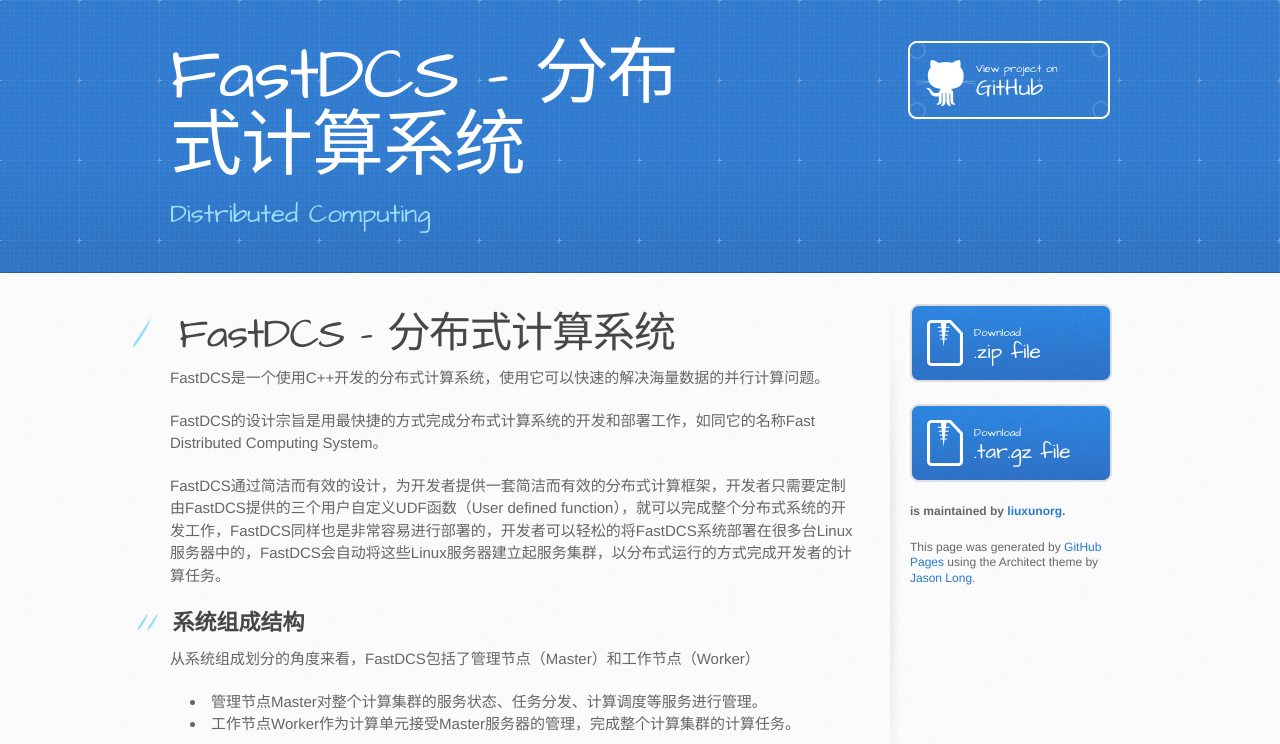
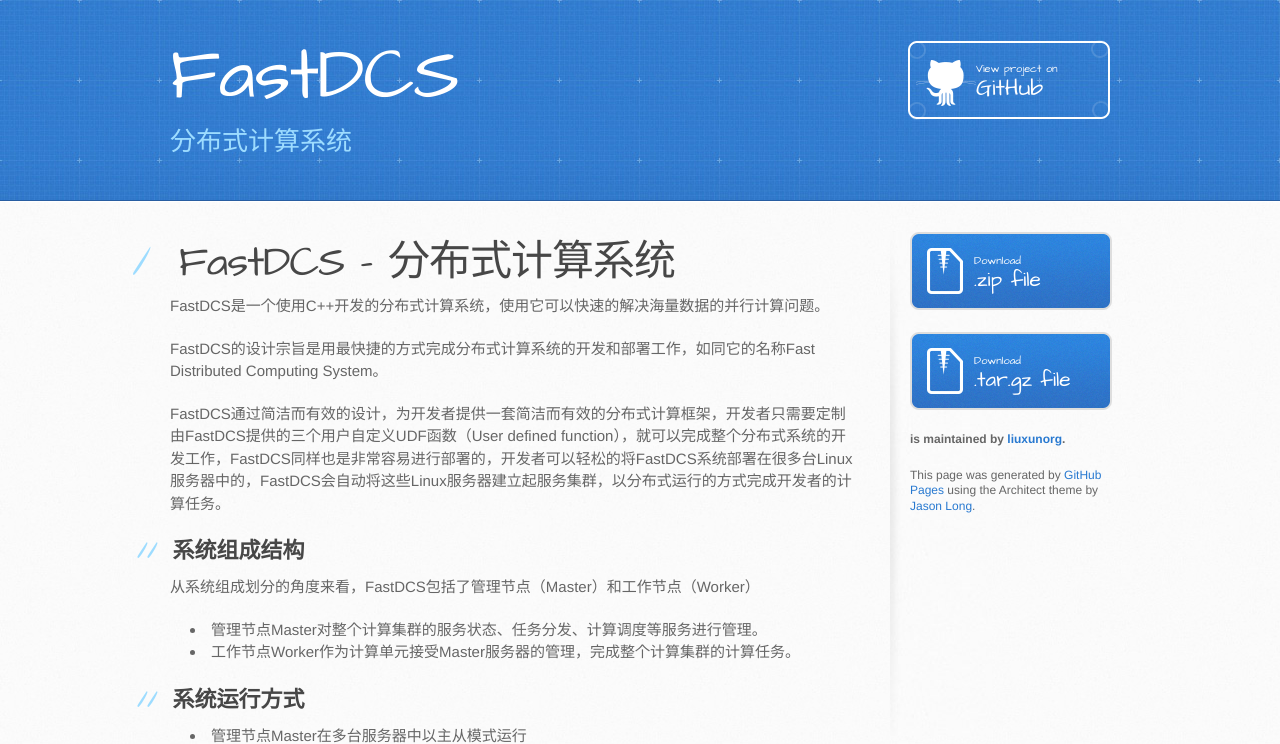
Before and after one commit to xunliu/FastDCS, a plain HTML site: page index.html in a window 1280 px wide. Shown: the top 744 px of the page. Drawn offline with Linux system fonts and the light colour scheme.

```diff
--- a/index.html
+++ b/index.html
@@ -13,14 +13,14 @@
     <script src="//html5shiv.googlecode.com/svn/trunk/html5.js"></script>
     <![endif]-->
 
-    <title>FastDCS - 分布式计算系统 by liuxunorg</title>
+    <title>FastDCS by liuxunorg</title>
   </head>
 
   <body>
     <header>
       <div class="inner">
-        <h1>FastDCS - 分布式计算系统</h1>
-        <h2>Distributed Computing</h2>
+        <h1>FastDCS</h1>
+        <h2>分布式计算系统</h2>
         <a href="https://github.com/liuxunorg/FastDCS" class="button"><small>View project on</small>GitHub</a>
       </div>
     </header>
```
Also changed, not shown: params.json (+1 -1 lines).
